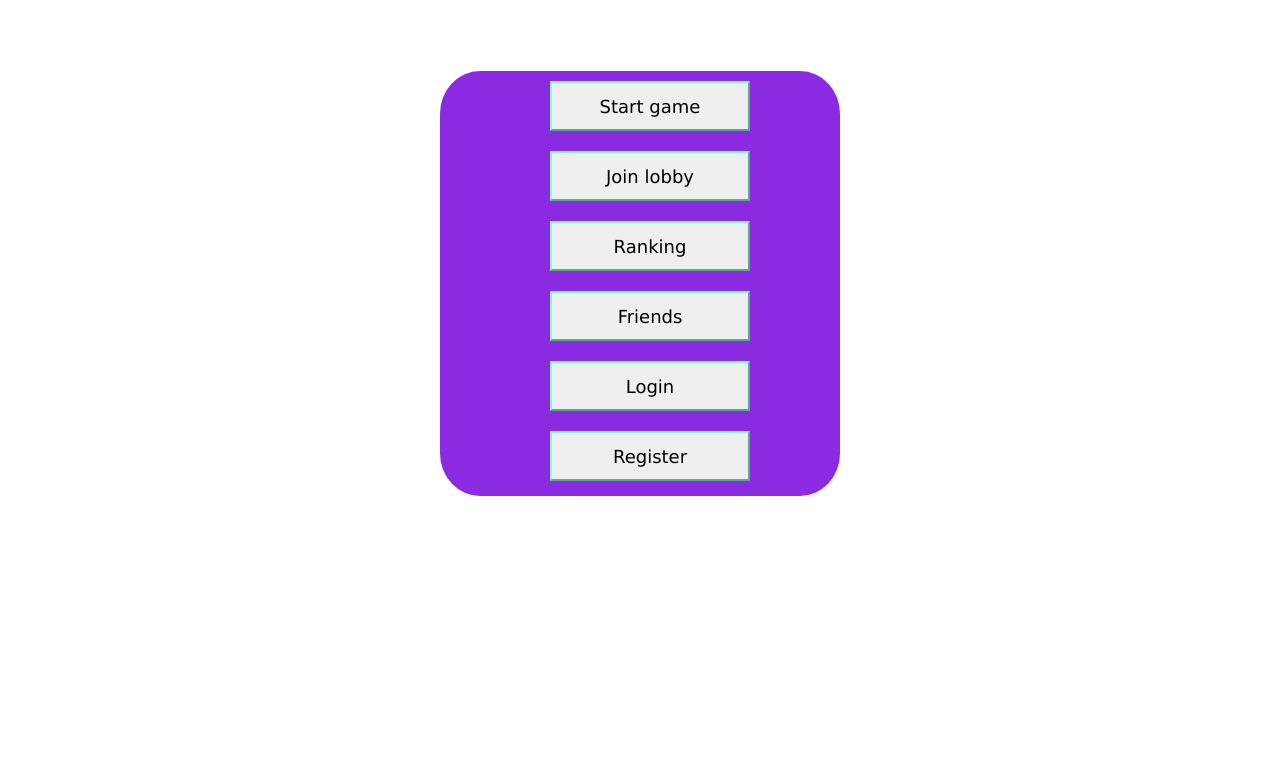
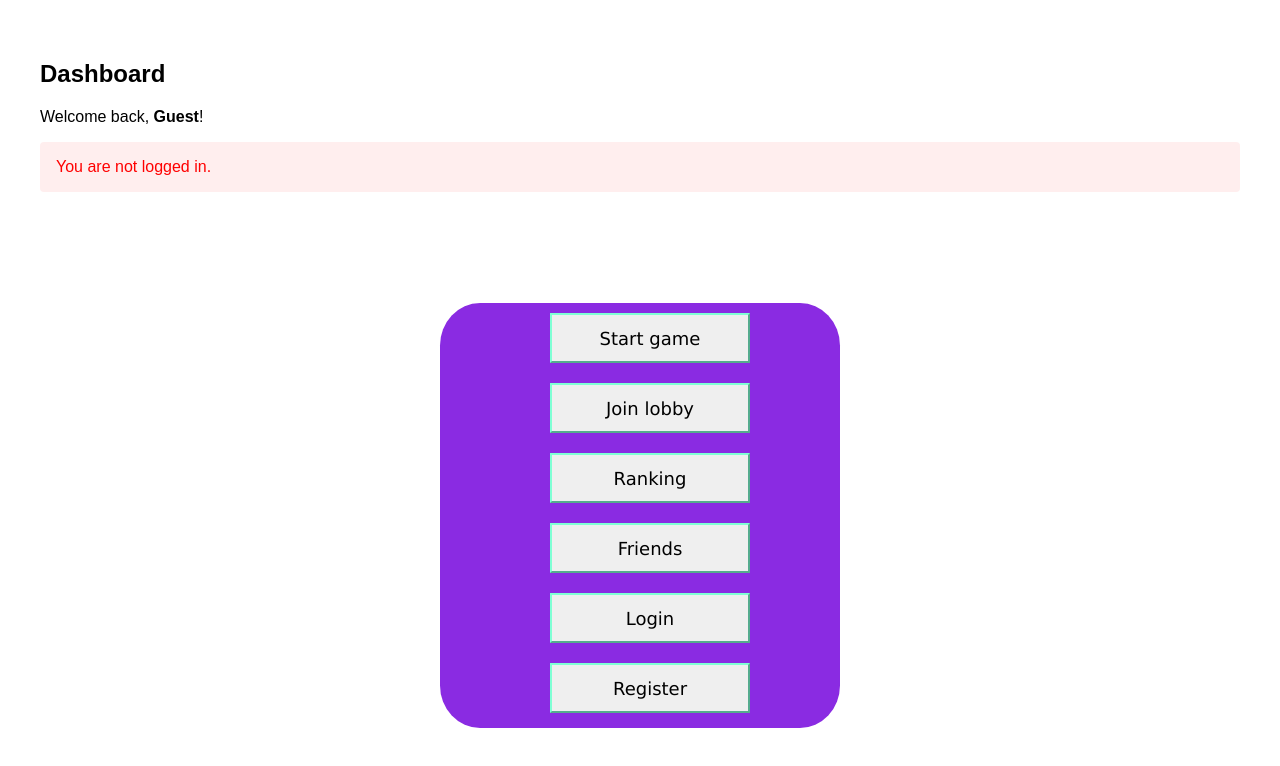
Before and after one commit to Mehdo0/ft_transcendence, a SvelteKit app in the folder frontend/: page / in a window 1280 px wide. Shown: the top 766 px of the page. Built offline with nearby package versions, Linux system fonts and the light colour scheme.

Commit message:
front username display added

```diff
--- a/frontend/src/routes/+page.svelte
+++ b/frontend/src/routes/+page.svelte
@@ -1,6 +1,53 @@
-<script lang="ts">
-	// let data;
+<script>
+    import { onMount } from 'svelte';
+
+    let username = "Loading...";
+    let errorMessage = "";
+
+    onMount(async () => {
+        const token = localStorage.getItem("access_token");
+        if (!token) {
+            errorMessage = "You are not logged in.";
+            username = "Guest";
+            return;
+        }
+
+        try {
+            const response = await fetch("https://localhost/users/me/", {
+                method: "GET",
+                headers: {
+                    "Authorization": `Bearer ${token}`,
+                    "Content-Type": "application/json"
+                }
+            });
+
+            if (response.ok) {
+                const data = await response.json();
+
+                username = data.username;
+            } else {
+                errorMessage = "Your session expired. Please log in again.";
+                localStorage.removeItem("access_token");
+                username = "Guest";
+            }
+        } catch (error) {
+            errorMessage = "Could not connect to the backend server.";
+            username = "Guest";
+        }
+    });
 </script>
+
+<main style="padding: 2rem; font-family: sans-serif;">
+    <h2>Dashboard</h2>
+
+    <p>Welcome back, <strong>{username}</strong>!</p>
+
+    {#if errorMessage}
+        <p style="color: red; background: #fee; padding: 1rem; border-radius: 4px;">
+            {errorMessage}
+        </p>
+    {/if}
+</main>
 
 <body>
 	<div class="center">
```
